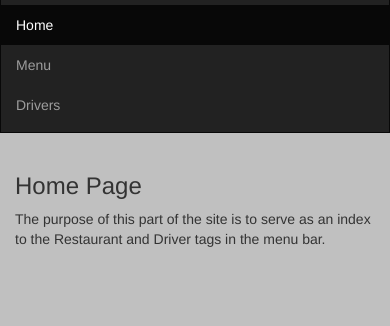
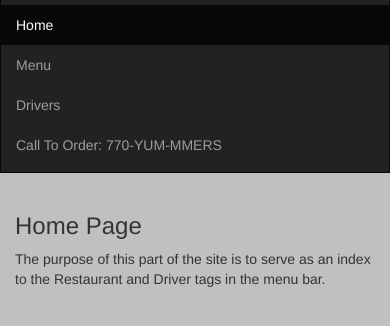
Before and after one commit to ryanjcarroll/Menu-Database-Project, a plain HTML site: page index.html in a window 390 px wide. Shown: the part 54-380 px from the top of the page. Drawn offline with nearby package versions, Linux system fonts and the light colour scheme.

Commit message:
phone numba

```diff
--- a/index.html
+++ b/index.html
@@ -11,6 +11,7 @@
     <style>
 
       body {background-color: silver;}
+
 
     </style>
   </head>
@@ -27,6 +28,7 @@
 	  <li class="active"><a href="index.html">Home</a></li>
 	  <li><a href="restaurant.html">Menu</a></li>
 	  <li><a href="driver.html">Drivers</a></li>
+	  <li><a href="index.html">Call To Order: 770-YUM-MMERS</a></li>
 	</ul>
       </div>
     </nav>
```
